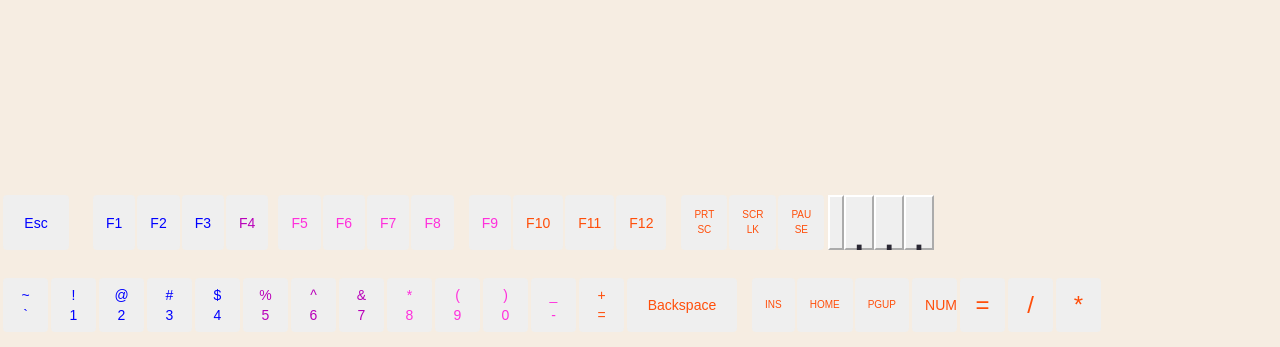
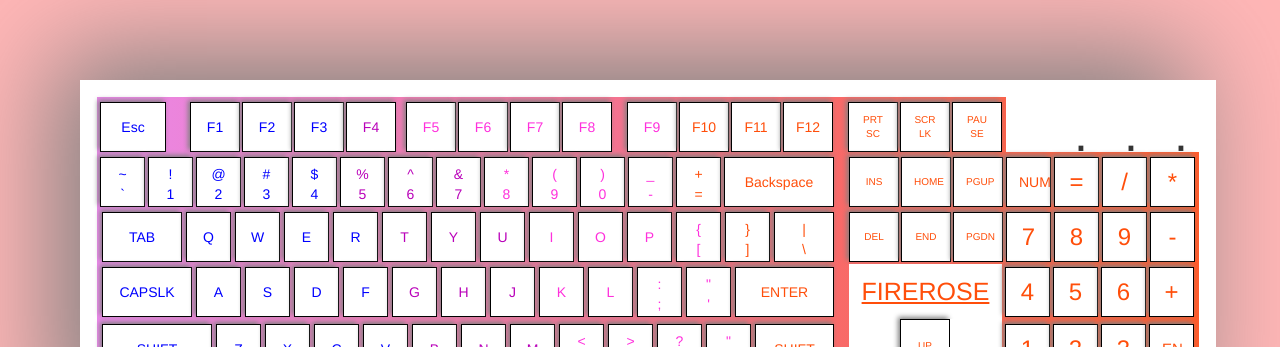
Before and after one commit to hackslash-nitp/css-art, a plain HTML site: page keyboard/krharsh17/index.html in a window 1280 px wide. Shown: the top 347 px of the page. Drawn offline with nearby package versions, Linux system fonts and the light colour scheme.

Commit message:
Update style.css

```diff
--- a/keyboard/krharsh17/style.css
+++ b/keyboard/krharsh17/style.css
@@ -1,13 +1,31 @@
-/* This is how you have to put your css file */
-body {
-    font-size: 48px;
-    display: flex;
-    background-color: rgb(246, 237, 226);
-    color: rgb(42, 39, 51);
-    font-family: Arial, Helvetica, sans-serif;
-    justify-content: center;
-    align-items: center;
-    width: 100vw;
-    height: 100vh;
-    overflow: hidden;
+.body{
+    background-color: #ffb6b6;
 }
+.main{
+    height:375px;
+    width: 1136px;
+    margin-top: 80px;
+    margin-left: 80px;
+    border: 17px solid white;
+    background: linear-gradient(to right, #ea88ea, #ff5b2a);
+    box-shadow: -25px -25px 100px grey;
+}
+.btn{
+
+    background-color: white;
+    height: 50px;
+    width: 50px;
+    text-align: center;
+    border: 1px solid black;
+    margin-top: 5px;
+    box-shadow: -2px -2px 5px grey;
+    border-radius: 0px;
+}
+.btn1{
+    background-color: white;
+    height: 50px;
+    width: 50px;
+    text-align: center;
+    border: 1px solid black;
+    margin-top: 5px;
+}
```
